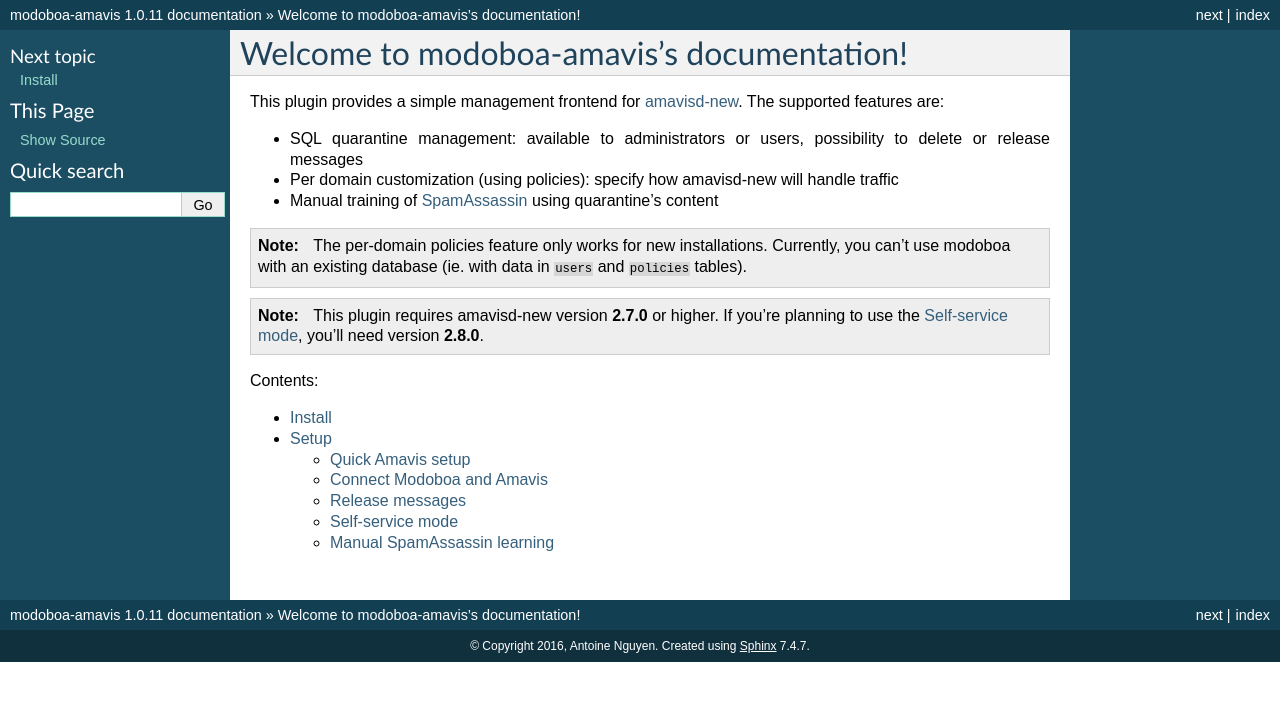
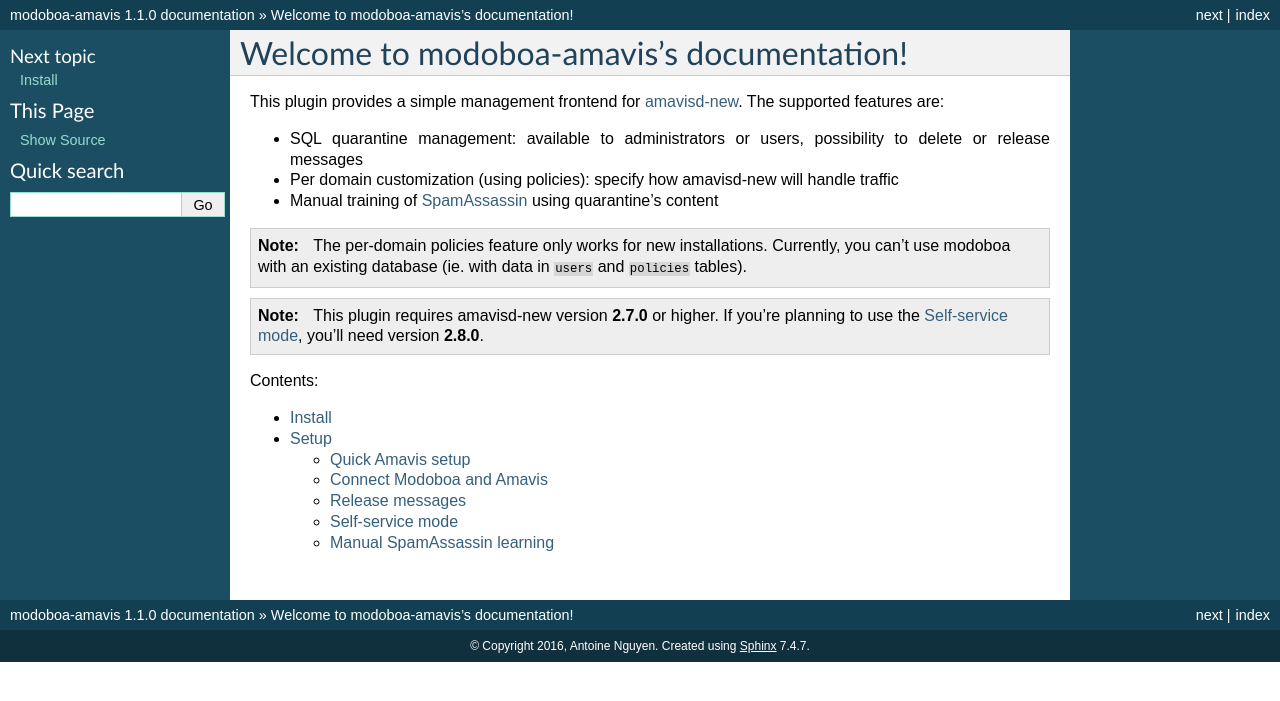
Before and after one commit to modoboa/modoboa-amavis, a Sphinx documentation site: the page built from docs/index.rst, in a window 1280 px wide. Shown: the top 701 px of the page. Built offline with Sphinx 7.4.7, drawn with Linux system fonts in a browser that asks for light colours.

Commit message:
Updated version to 1.1.0

```diff
--- a/docs/conf.py
+++ b/docs/conf.py
@@ -51,9 +51,9 @@
 # built documents.
 #
 # The short X.Y version.
-version = '1.0'
+version = '1.1'
 # The full version, including alpha/beta/rc tags.
-release = '1.0.11'
+release = '1.1.0'
 
 # The language for content autogenerated by Sphinx. Refer to documentation
 # for a list of supported languages.
--- a/modoboa_amavis/__init__.py
+++ b/modoboa_amavis/__init__.py
@@ -1,3 +1,3 @@
-__version__ = "1.0.11"
+__version__ = "1.1.0"
 
 default_app_config = "modoboa_amavis.apps.AmavisConfig"
```
